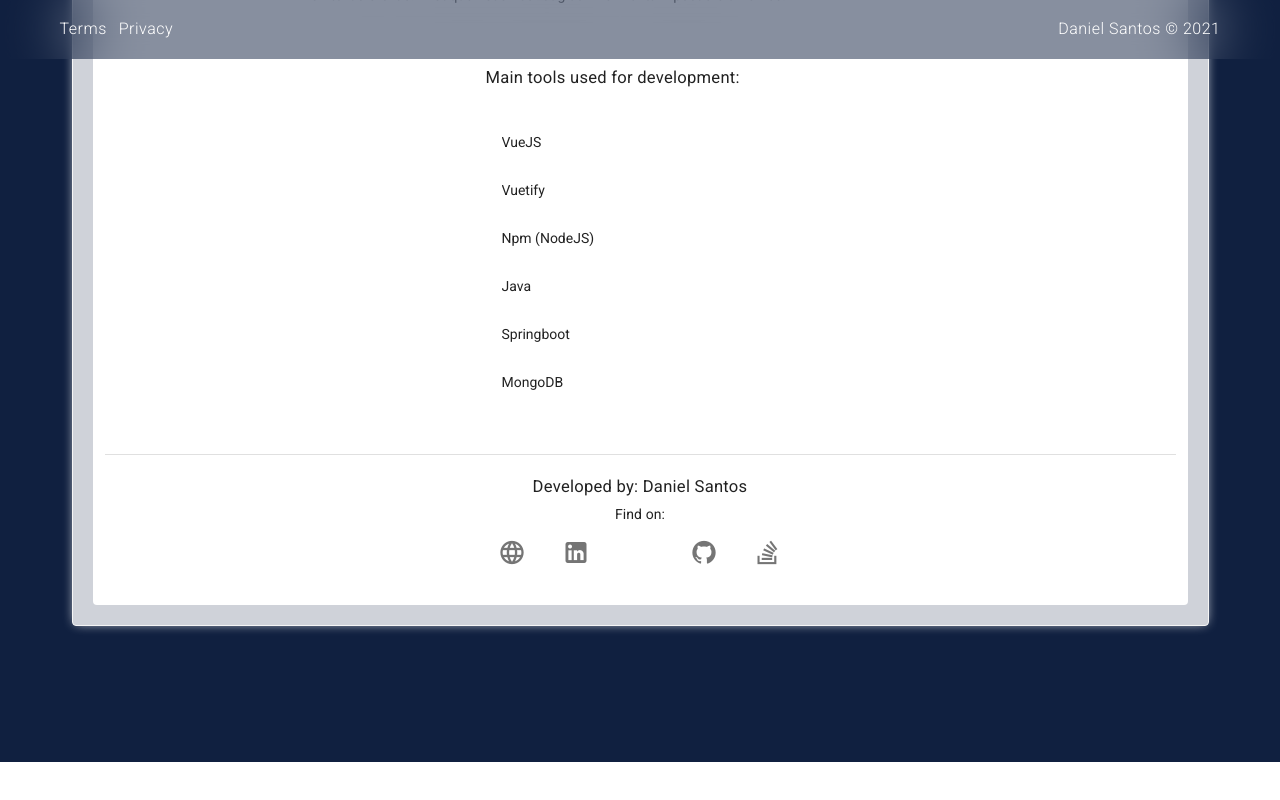
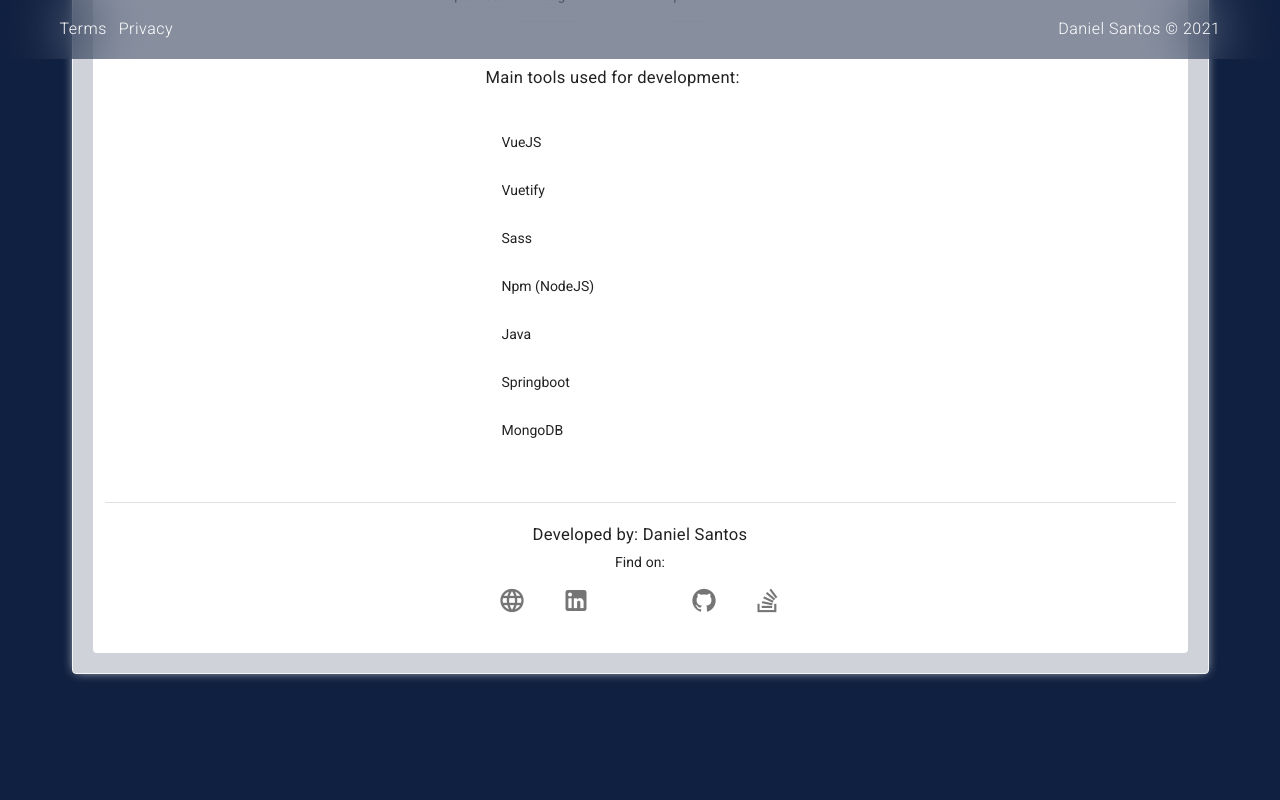
Before and after one commit to dsantos-sg/job-management-fe, a Vue app: page /about in a window 1280 px wide. Shown: the part 741-1541 px from the top of the page. Before the commit the page ends 1503 px from the top, so only its background shows below. Built offline with nearby package versions, Linux system fonts and the light colour scheme.

Commit message:
dev: in progress

```diff
--- a/src/views/About/About.vue
+++ b/src/views/About/About.vue
@@ -102,6 +102,7 @@
       techStacks: [
         "VueJS",
         "Vuetify",
+        "Sass",
         "Npm (NodeJS)",
         "Java",
         "Springboot",
```
